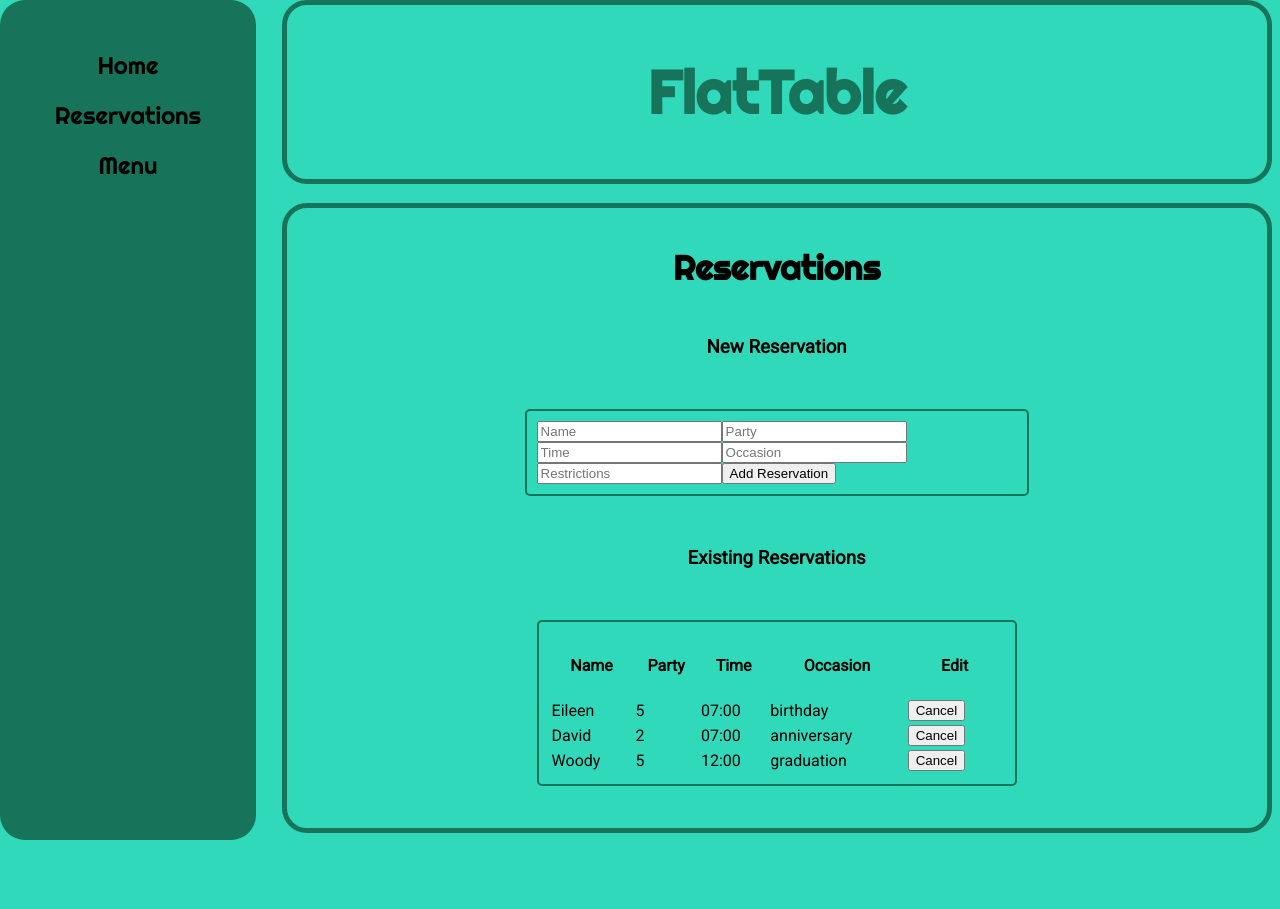
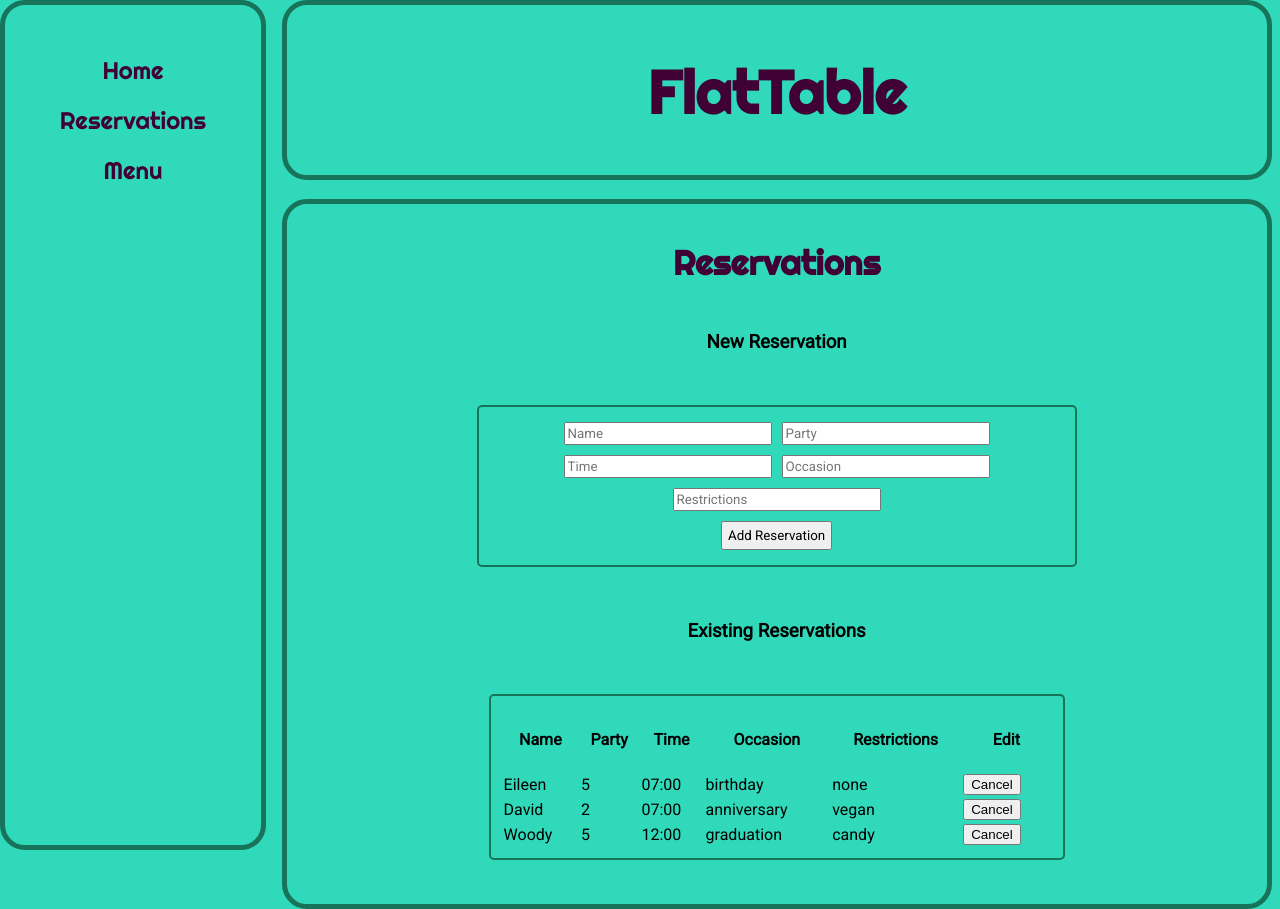
Before and after one commit to eburdekin/flattable, a React (Create React App) app: page /Reservations in a window 1280 px wide. Before the commit the page ends 840 px from the top, so only its background shows below. Built offline with nearby package versions, Linux system fonts and the light colour scheme; data requests are answered from the project's data file.

Commit message:
added styling to form inputs/button

```diff
--- a/src/App.css
+++ b/src/App.css
@@ -20,9 +20,10 @@ div {
   left: 0;
   top: 0;
   padding-top: 40px;
-  background-color: #177359;
+  /* background-color: #177359; */
   color: #BF41B7;
   border-radius: 25px;
+  border: 5px solid #177359;
 }
 
 .header {
@@ -32,28 +33,29 @@ div {
   flex-direction: column;
   margin-left: 22%;
   width: 75%;
+  height: 150px;
   border: 5px solid #177359;
   padding: 10px;
-  color: #177359;
+  color: #400235;
   font-size: 30px;
   border-radius: 25px;
 }
 
 .mainComponent {
   display: flex;
-  flex-direction:column;
-  justify-content: center;
+  flex-direction: column;
   align-items: center;
   margin-left: 22%;
   width: 75%;
   border: 5px solid #177359;
   padding: 10px;
-  height: 600px;
+  height: 680px;
 }
 
 .mainComponent h2 {
   font-family: 'Righteous';
   font-size: 34px;
+  color: #400235;
 }
 
 .loginContainer {
@@ -75,16 +77,17 @@ div {
 
 .reservationForm {
   margin: auto;
-  width: 50%;
+  width: 60%;
+  border: 2px solid #177359;
+  padding: 10px;
+  border-radius: 5px;
+  text-align: center;
+}
+
+.reservationTable {
+  margin: auto;
+  width: 60%;
   border: 2px solid #177359;
   padding: 10px;
   border-radius: 5px;
 }
-
-.reservationTable {
-  margin: auto;
-  width: 50%;
-  border: 2px solid #177359;
-  padding: 10px;
-  border-radius: 5px;
-}
--- a/src/Components/Login.js
+++ b/src/Components/Login.js
@@ -2,11 +2,10 @@ import '../App.css';
 
 export default function Login() {
     return <div className="mainComponent">
-
+        <h2>Login</h2>
        <div className='loginContainer'>
             <div className="inputheader">
                 <header>Welcome User</header>
-                <div>Login</div>
             </div>
 
          <br />
--- a/src/Components/NavBar.js
+++ b/src/Components/NavBar.js
@@ -4,7 +4,7 @@ import '../App.css';
 export default function NavBar() {
 
     const style = {
-        'color': 'black',
+        'color': '#400235',
         'fontFamily': 'Righteous',
         'fontSize': '24px',
         'padding': '10px',
--- a/src/Components/Reservation.js
+++ b/src/Components/Reservation.js
@@ -5,6 +5,7 @@ export default function Reservation({reservation, handleDelete}) {
        <td>{reservation.party}</td>
        <td>{reservation.time}</td>
        <td>{reservation.occasion}</td>
+       <td>{reservation.restrictions}</td>
        <td><button type="button" onClick={(e) => handleDelete(reservation.id)} >Cancel</button></td>
     </tr>
     </>
--- a/src/Components/ReservationForm.js
+++ b/src/Components/ReservationForm.js
@@ -14,7 +14,6 @@ export default function ReservationForm({ handleAddSubmit }) {
         const name = e.target.name;
         let value = e.target.value
         setNewReservation({ ...newReservation, [name]: value })
-
     }
 
     const handleSubmit = (e) => {
@@ -22,14 +21,28 @@ export default function ReservationForm({ handleAddSubmit }) {
         handleAddSubmit(newReservation)
     }
 
+    const style = {
+        'fontFamily': 'Roboto',
+        'padding': '2px',
+        'margin': '5px',
+        'width': '200px'
+    }
+
+    const buttonStyle = {
+        'fontFamily': 'Roboto',
+        'padding': '5px',
+        'margin': '5px',
+    }
+
     return <>
         <form className="reservationForm" onSubmit={handleSubmit}>
-            <input type="text" placeholder="Name" name="name" value={newReservation.name} onChange={handleChange} ></input>
-            <input type="text" placeholder="Party" name="party" value={newReservation.party} onChange={handleChange} ></input>
-            <input type="text" placeholder="Time" name="time" value={newReservation.time} onChange={handleChange} ></input>
-            <input type="text" placeholder="Occasion" name="occasion" value={newReservation.occasion} onChange={handleChange} ></input>
-            <input type="text" placeholder="Restrictions" name="restrictions" value={newReservation.restrictions} onChange={handleChange} ></input>
-            <input type="submit" value="Add Reservation" />
+            <input type="text" placeholder="Name" name="name" value={newReservation.name} onChange={handleChange} style={style} ></input>
+            <input type="text" placeholder="Party" name="party" value={newReservation.party} onChange={handleChange} style={style}></input>
+            <input type="text" placeholder="Time" name="time" value={newReservation.time} onChange={handleChange} style={style}></input>
+            <input type="text" placeholder="Occasion" name="occasion" value={newReservation.occasion} onChange={handleChange} style={style} ></input>
+            <input type="text" placeholder="Restrictions" name="restrictions" value={newReservation.restrictions} onChange={handleChange}  style={style} ></input>
+            <br></br>
+            <input type="submit" value="Add Reservation" style={buttonStyle} />
         </form>
     </>
 }
--- a/src/Pages/Menu.js
+++ b/src/Pages/Menu.js
@@ -11,6 +11,10 @@ export default function Menu() {
         </main>
        <div className="mainComponent">
         <h2>Menu</h2>
+        <h3>Breakfast</h3>
+        <h3>Lunch</h3>
+        <h3>Dinner</h3>
+        <h3>Specials</h3>
        </div>
     </>
 }
--- a/src/Pages/Reservations.js
+++ b/src/Pages/Reservations.js
@@ -64,6 +64,9 @@ export default function Reservations() {
                             <h4>Occasion</h4>
                         </th>
                         <th>
+                            <h4>Restrictions</h4>
+                        </th>
+                        <th>
                             <h4>Edit</h4>
                         </th>
                     </tr>
```
